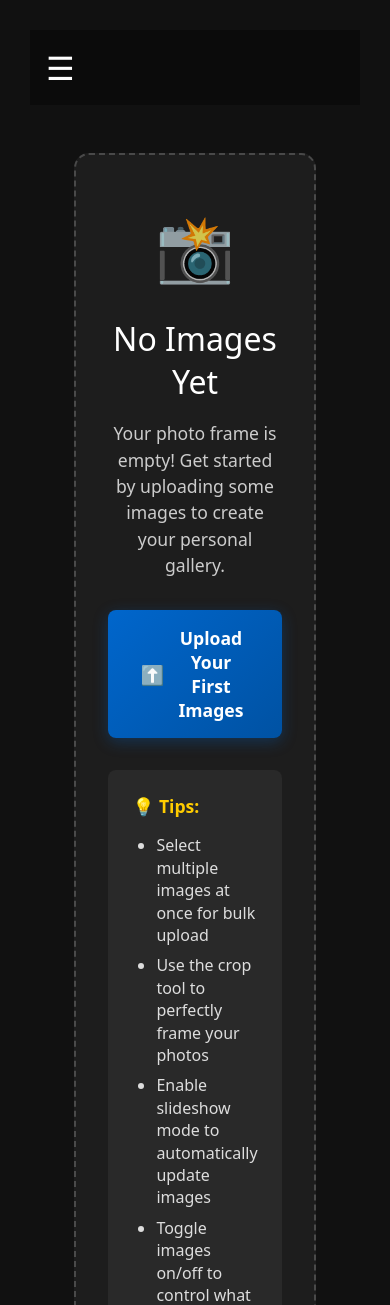
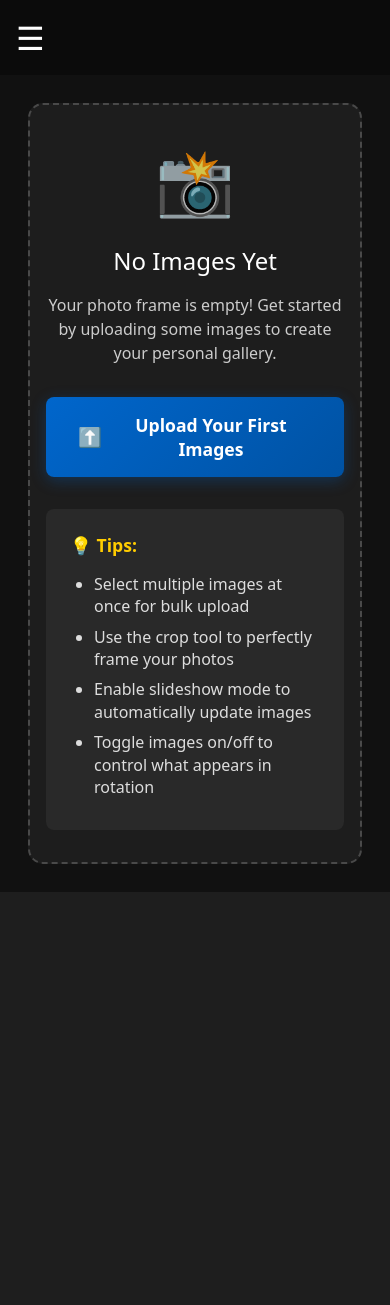
Before and after one commit to ryanlane/epaper-image-frame, a FastAPI app: page / in a window 390 px wide. Shown: the top 1305 px of the page. After the commit the page ends 892 px from the top, so only its background shows below. Run offline with FastAPI, Linux system fonts and the light colour scheme.

Commit message:
Update main.css
fix for mobile

```diff
--- a/static/css/main.css
+++ b/static/css/main.css
@@ -386,6 +386,14 @@
 
 /* Mobile styles */
 @media (max-width: 768px) {
+    body {
+        padding: 0 !important;
+    }
+
+    main {
+        padding: 12px;
+    }
+
     .menu-toggle {
         display: block;
     }
@@ -407,4 +415,21 @@
     .card {
         max-width: 100%;
     }
+
+    .empty-state {
+        padding: 1rem;
+        min-height: 300px;
+    }
+
+    .empty-content {
+        padding: 2rem 1rem;
+    }
+
+    .empty-content h2 {
+        font-size: 1.5rem;
+    }
+
+    .empty-content p {
+        font-size: 1rem;
+    }
 }
```
